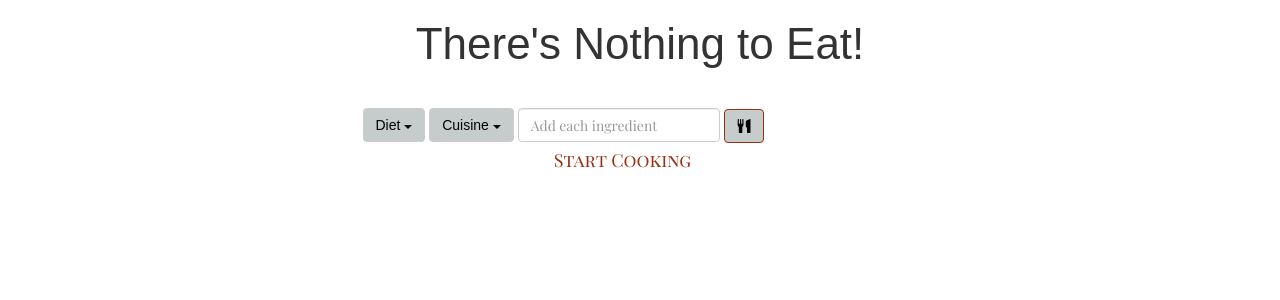
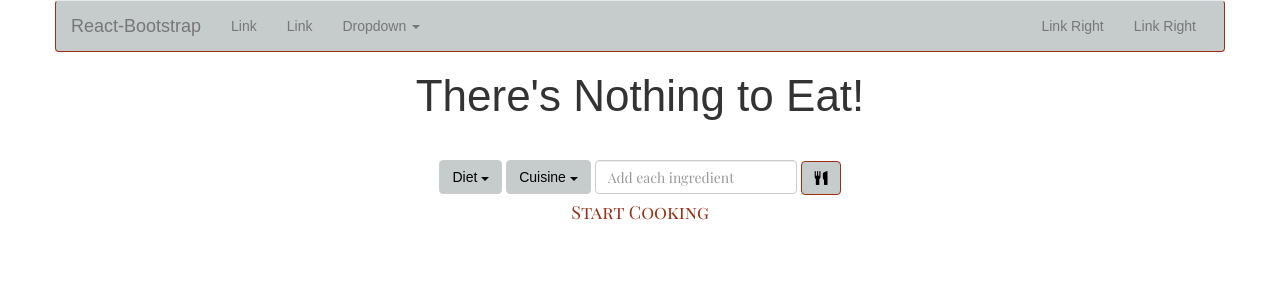
Before and after one commit to GormanGit/Theres_Nothing_To_Eat_App, a React (Create React App) app: page / in a window 1280 px wide. Shown: the top 300 px of the page. Built offline with nearby package versions, Linux system fonts and the light colour scheme; a web font is replaced by a local one.

Commit message:
upgrades

```diff
--- a/src/App.css
+++ b/src/App.css
@@ -79,8 +79,11 @@
     border-color: #9A3014;
     color: black;
 }
-
+#container{
+    width: 100% !important;
+}
 #navBar{
+    width: 100% !important;
     /*background-color: #7FA78C;*/
 }
 #boxShade{
--- a/src/components/App.js
+++ b/src/components/App.js
@@ -1,8 +1,12 @@
 import React, { Component } from 'react';
 import RecipeResults from './RecipeResults'
 import "../App.css";
+import topNavBar  from "./topNavBar";
 import FavoriteRecipeList from "../components/FavoriteRecipeList";
 import AppList from "./AppList";
+
+import { Navbar, Nav, NavItem, Button, MenuItem, NavDropdown } from "react-bootstrap";
+
 
 
 import {
@@ -16,9 +20,13 @@ import {
 class App extends Component {
   render() {
     return (
+
       <div className="container" >
       <div className="row text-center" >
-      <div >
+      <div>
+          {topNavBar()}
+
+      <div>
       <h1 id="signUpSignIn" style={{fontSize: "33pt"}}>There's Nothing to Eat!</h1>
     <h2 id="signUpSignIn"></h2>
       </div>
@@ -40,7 +48,7 @@ class App extends Component {
     {/*/!*<RecipeResults />*!/*/}
     {/*</div>*/}
   </div>
-
+</div>
   );
   }
 }
--- a/src/components/FavoriteRecipeList.js
+++ b/src/components/FavoriteRecipeList.js
@@ -11,9 +11,6 @@ class FavoriteRecipeList extends Component{
     return (
       //map over the favorites and render the RecipeItems that are returned in a seperate div
       <div>
-
-
-
         <h4 id="listSignIn" >My Latest Recipes</h4>
         {this.props.favorites.map(recipes =>{
           return <RecipeItems style={{position: "fixed"}} recipes={recipes} key={recipes.recipe.image} showButton={false}/>
--- a/src/components/RecipeResults.js
+++ b/src/components/RecipeResults.js
@@ -19,8 +19,9 @@ class RecipeResults extends Component {
         </div>
         <Search />
         <br/>
+        <br/>
 
-        <li style={{ display: "flex", justifyContent: "center", marginRight: "3%", fontSize: "18px"}} id="list"><Link style={{color: "#9A3014"}} to="/fav">Start Cooking</Link></li>
+        <li style={{ display: "flex", justifyContent: "center", marginRight: "0%", fontSize: "18px"}} id="list"><Link style={{color: "#9A3014"}} to="/fav">Start Cooking</Link></li>
         {this.props.recipes.map(item => {
           return <RecipeItems recipes={item} key={item.recipe.label} showButton={true} />
 
--- a/src/components/Search.js
+++ b/src/components/Search.js
@@ -71,11 +71,11 @@ class Search extends Component {
             {' '}
             <Button id="searchButton" className="glyphicon glyphicon-cutlery" bsStyle="success"
                     onClick={()=> this.search()}></Button>
-            <br/>
+
           </FormGroup>
         </Form>
 
-        <br/>
+        {/*<br/>*/}
 
       </div>)
 
--- /dev/null
+++ b/src/components/topNavBar.js
@@ -0,0 +1,46 @@
+import React, { Component } from 'react';
+
+import { Navbar, Nav, NavItem, Button, MenuItem, NavDropdown } from "react-bootstrap";
+import "../App.css";
+
+
+const topNavBar = () => {
+  return(
+    <div>
+      <Navbar className="navBar" style={{borderBottomColor: "#9A3014", borderRightColor: "#9A3014", borderLeftColor: "#9A3014",backgroundColor: "#C6CBCC", width: "100%"}} collapseOnSelect>
+        <Navbar.Header>
+          <Navbar.Brand>
+            <a href="#brand">React-Bootstrap</a>
+          </Navbar.Brand>
+          <Navbar.Toggle />
+        </Navbar.Header>
+        <Navbar.Collapse>
+          <Nav>
+            <NavItem eventKey={1} href="#">
+              Link
+            </NavItem>
+            <NavItem eventKey={2} href="#">
+              Link
+            </NavItem>
+            <NavDropdown eventKey={3} title="Dropdown" id="basic-nav-dropdown">
+              <MenuItem eventKey={3.1}>Action</MenuItem>
+              <MenuItem eventKey={3.2}>Another action</MenuItem>
+              <MenuItem eventKey={3.3}>Something else here</MenuItem>
+              <MenuItem divider />
+              <MenuItem eventKey={3.3}>Separated link</MenuItem>
+            </NavDropdown>
+          </Nav>
+          <Nav pullRight>
+            <NavItem eventKey={1} href="#">
+              Link Right
+            </NavItem>
+            <NavItem eventKey={2} href="#">
+              Link Right
+            </NavItem>
+          </Nav>
+        </Navbar.Collapse>
+      </Navbar>
+    </div>
+  )
+}
+  export default topNavBar;
```
